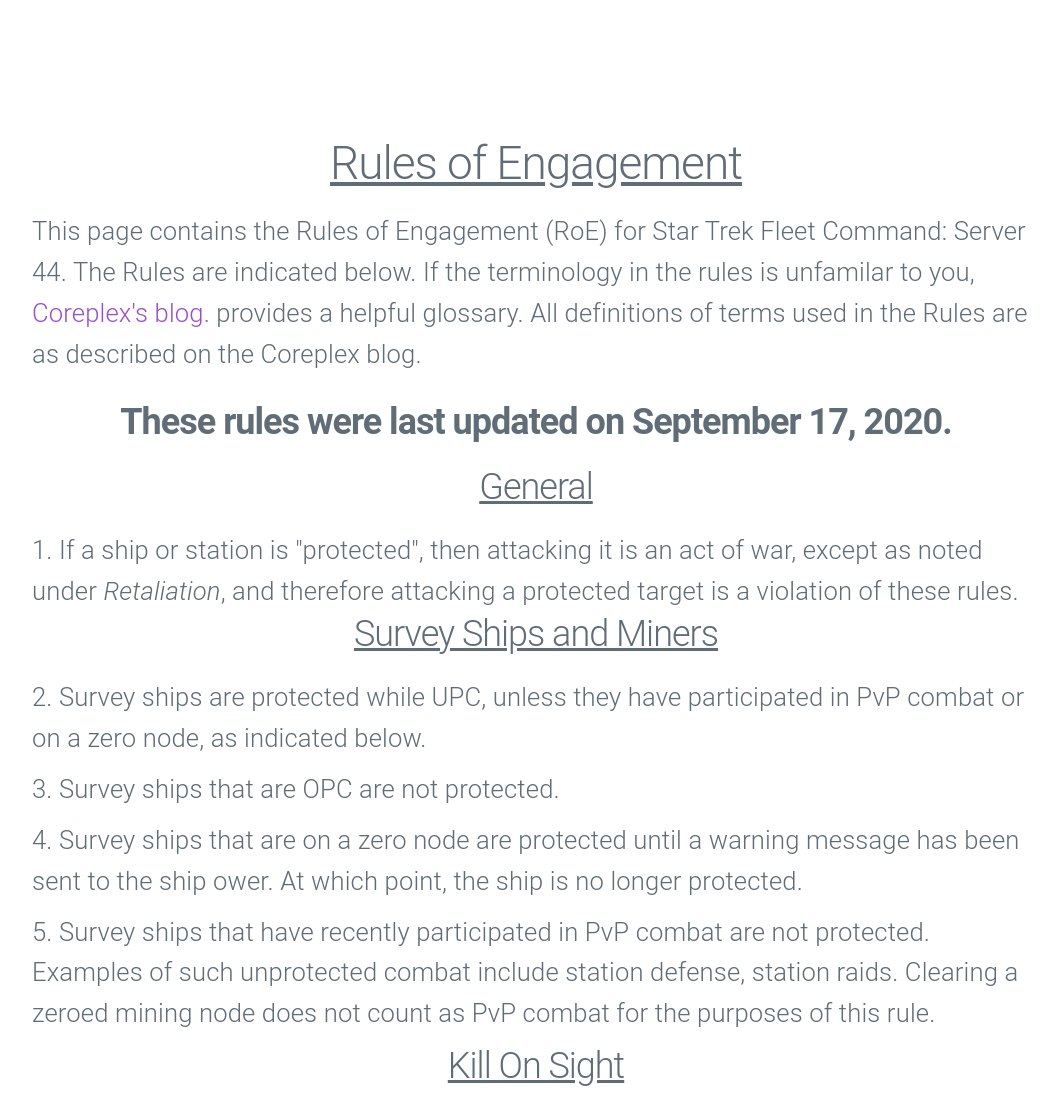
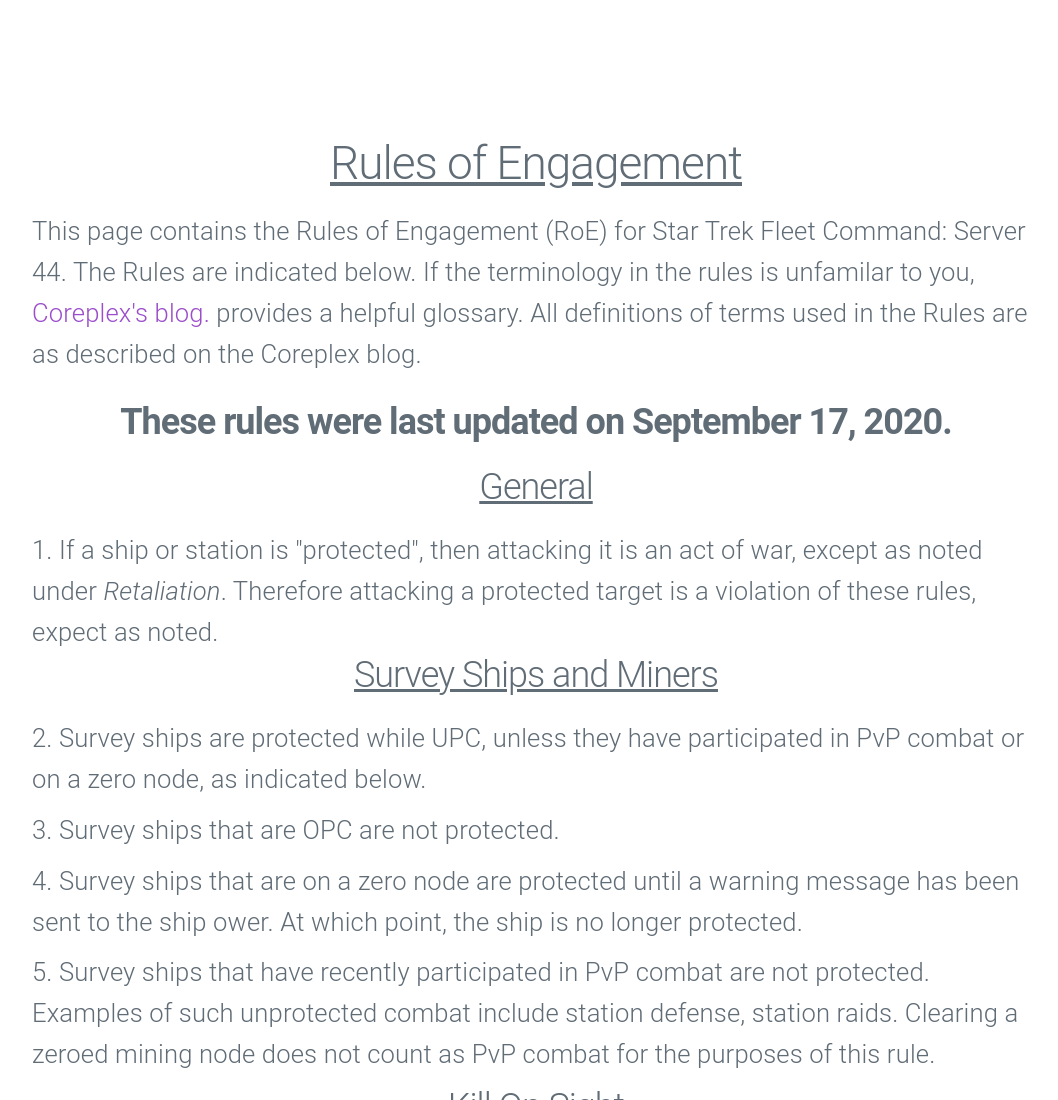
Before and after one commit to RobbieMcKinstry/startrek-roe, a plain HTML site: page index.html in a window 1280 px wide. Shown: the top 1100 px of the page, without its empty margins (104-1162 px from the left). Drawn offline with Linux system fonts and the light colour scheme.

Commit message:
tune up language

```diff
--- a/index.html
+++ b/index.html
@@ -34,7 +34,7 @@
     <h2 style="text-decoration: initial;"><b>These rules were last updated on September 17, 2020.</b></h1>
     <ol>
       <h2>General</h2>
-      <li>If a ship or station is "protected", then attacking it is an act of war, except as noted under <i>Retaliation</i>, and therefore attacking a protected target is a violation of these rules.
+      <li>If a ship or station is "protected", then attacking it is an act of war, except as noted under <i>Retaliation</i>. Therefore attacking a protected target is a violation of these rules, expect as noted.
       <h2>Survey Ships and Miners</h2>
       <li>Survey ships are protected while UPC, unless they have participated in PvP combat or on a zero node, as indicated below.</li>
       <li>Survey ships that are OPC are not protected.</li>
```
